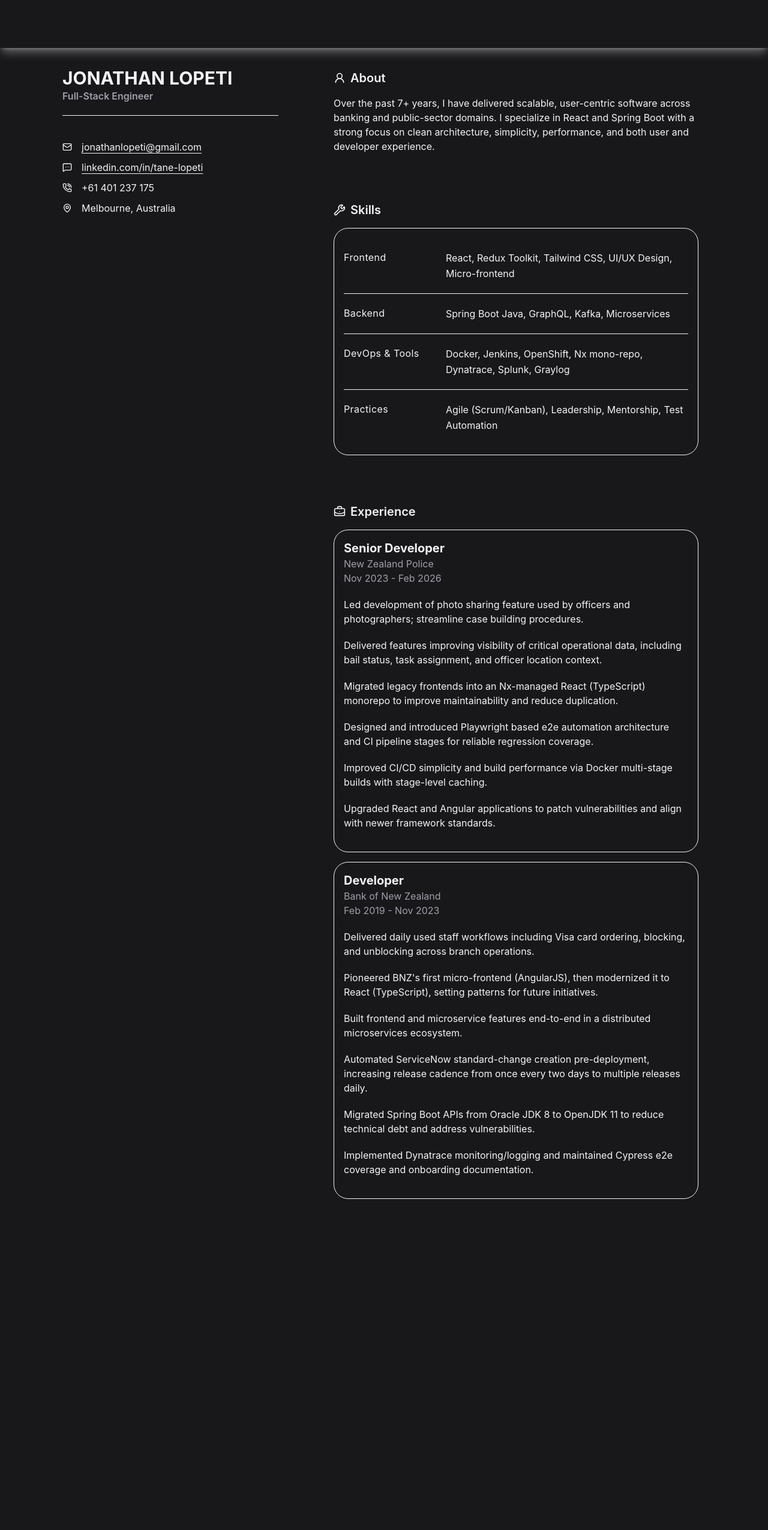
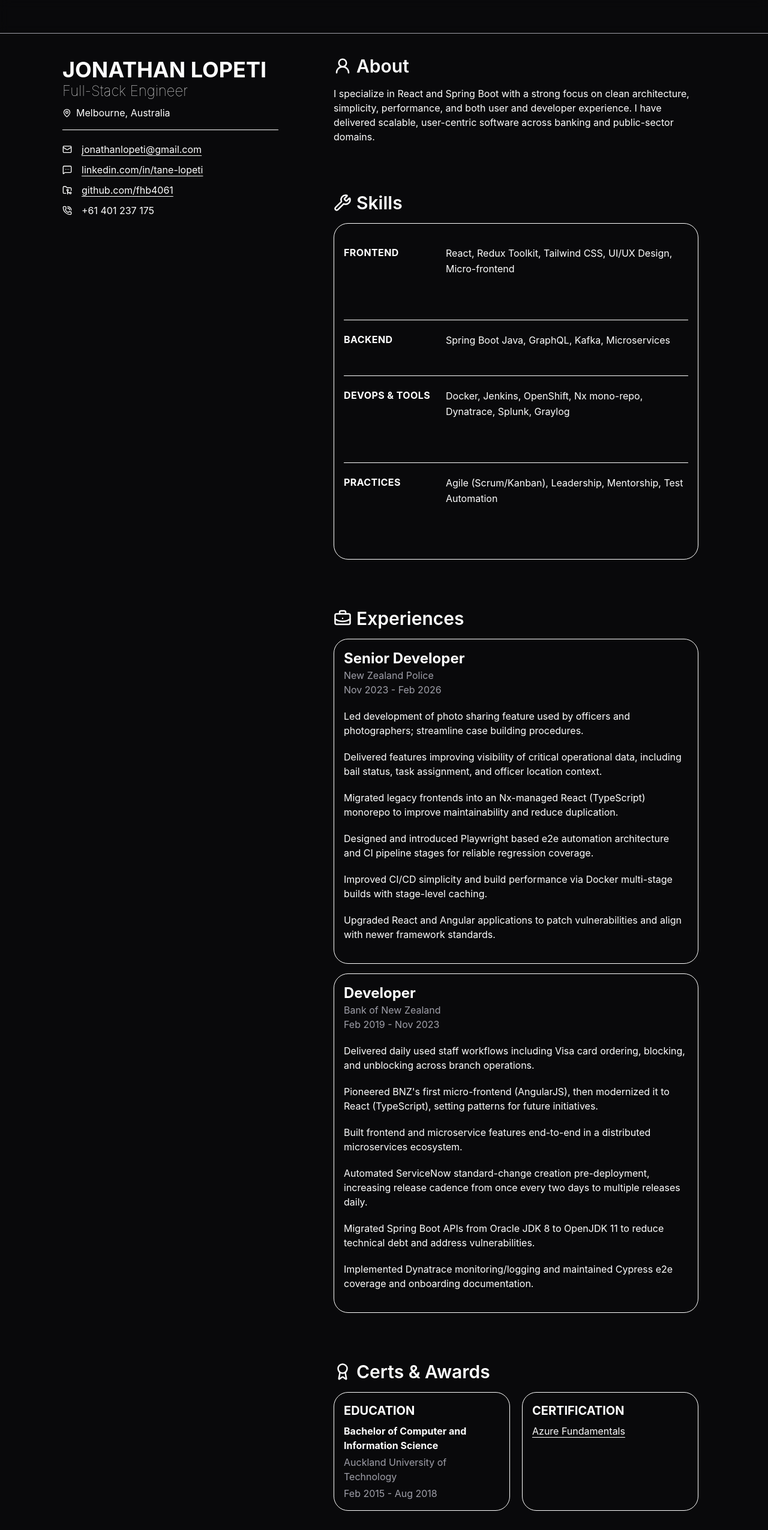
Before and after one commit to fhb4061/tane-site, a React (Vite) app: page / in a window 1280 px wide. Shown: the whole page at 60% size. Before the commit the page ends 2031 px from the top, so only its background shows below. Built offline with nearby package versions, Linux system fonts and the light colour scheme.

Commit message:
some redsign and moving things around

```diff
--- a/src/App.tsx
+++ b/src/App.tsx
@@ -2,28 +2,24 @@ import { Header } from "./components/Header";
 import { Skills } from "./features/Skills";
 import { Experiences } from "./features/Experiences";
 import { About } from "./features/About";
-import { Contact } from "./features/Contact";
+import { CertsAward } from "./features/CertsAward";
+import { Hero } from "./features/Hero";
 
 function App() {
   return (
     <div className="min-h-screen">
       <Header />
-      <div className="mx-auto grid w-full max-w-6xl gap-14 px-5 py-14 sm:px-8 sm:py-5 lg:w-[90vw] lg:max-w-none lg:grid-cols-[minmax(300px,360px)_1fr] lg:gap-20 lg:px-10 lg:pt-6">
-        <aside className="lg:sticky lg:top-28 lg:self-start">
-          <div className="space-y-10">
-            <div className="flex flex-col border-b pb-5">
-              <h3 className="text-3xl uppercase font-bold">Jonathan Lopeti</h3>
-              <span className="text-faded-fg font-semibold">Full-Stack Engineer</span>
-            </div>
-            <Contact />
-          </div>
+      <div className="mx-auto grid w-full max-w-6xl gap-14 p-5 lg:w-[90vw] lg:grid-cols-[minmax(300px,360px)_1fr] lg:gap-20 lg:px-10 lg:pt-6">
+        <aside className="lg:sticky lg:top-24 lg:self-start">
+          <Hero />
         </aside>
 
-        <div className="space-y-14">
+        <main className="space-y-14">
           <About />
           <Skills />
           <Experiences />
-        </div>
+          <CertsAward />
+        </main>
       </div>
     </div>
   )
--- a/src/components/Header.tsx
+++ b/src/components/Header.tsx
@@ -1,6 +1,6 @@
 export function Header() {
     return (
-        <header className="flex backdrop-blur sticky top-0 items-center justify-between shadow-lg shadow-foreground/35 h-20">
+        <header className="flex backdrop-blur sticky top-0 items-center justify-between h-14 border-b border-faded-fg">
             <div className="p-3 flex justify-between items-center w-full">
             </div>
         </header>
--- a/src/components/Section.tsx
+++ b/src/components/Section.tsx
@@ -7,7 +7,17 @@ type SectionProps = {
 export function Section({ children, id }: SectionProps) {
     return (
         <section className="p-3 w-full" id={id}>
-            {children}
+            <div className="space-y-4">
+                {children}
+            </div>
         </section>
     )
 }
+
+export function SectionHeader({ children }: PropsWithChildren) {
+    return (
+        <div className="flex gap-2 items-center">
+            {children}
+        </div>
+    )
+}
--- a/src/features/About.tsx
+++ b/src/features/About.tsx
@@ -1,16 +1,14 @@
 import { UserRound } from "lucide-react";
-import { Section } from "../components/Section";
+import { Section, SectionHeader } from "../components/Section";
 
 export function About() {
     return (
         <Section id="about">
-            <div className="space-y-4">
-                <div className="flex gap-2 items-center">
-                    <UserRound className="size-5" />
-                    <h3 className="text-xl font-semibold">About</h3>
-                </div>
-                <p>Over the past 7+ years, I have delivered scalable, user-centric software across banking and public-sector domains. I specialize in React and Spring Boot with a strong focus on clean architecture, simplicity, performance, and both user and developer experience.</p>
-            </div>
+            <SectionHeader>
+                <UserRound size={30} />
+                <h2 className="text-2xl lg:text-3xl font-semibold">About</h2>
+            </SectionHeader>
+            <p>I specialize in React and Spring Boot with a strong focus on clean architecture, simplicity, performance, and both user and developer experience. I have delivered scalable, user-centric software across banking and public-sector domains.</p>
         </Section>
     )
 }
--- /dev/null
+++ b/src/features/CertsAward.tsx
@@ -0,0 +1,35 @@
+import { Award } from "lucide-react";
+import { Section, SectionHeader } from "../components/Section";
+import { Card } from "../components/Card";
+
+export function CertsAward() {
+    return (
+        <Section>
+            <SectionHeader>
+                <Award size={30} />
+                <h2 className="text-2xl lg:text-3xl font-semibold">Certs & Awards</h2>
+            </SectionHeader>
+            <div className="grid gap-5 grid-cols-1 lg:grid-cols-2">
+                <Card>
+                    <h4 className="font-bold mb-2 uppercase text-lg lg:text-xl">Education</h4>
+                    <div className="grid gap-1">
+                        <span className="font-bold">Bachelor of Computer and Information Science</span>
+                        <span className="text-faded-fg">Auckland University of Technology</span>
+                        <span className="text-faded-fg">Feb 2015 - Aug 2018</span>
+                    </div>
+                </Card>
+                <Card>
+                    <h4 className="font-bold mb-2 uppercase text-lg lg:text-xl">Certification</h4>
+                    <a
+                        href="https://www.credly.com/badges/a788484c-dfee-40ad-a5b5-920053580638"
+                        rel="noopener noreferrer"
+                        target="_blank"
+                        className="underline underline-offset-4 hover:text-foreground-hover"
+                    >
+                        Azure Fundamentals
+                    </a>
+                </Card>
+            </div>
+        </Section>
+    )
+}
--- a/src/features/Contact.tsx
+++ b/src/features/Contact.tsx
@@ -1,11 +1,12 @@
-import { MailIcon, MapPin, MessageSquareMore, PhoneCallIcon } from "lucide-react";
+import { FolderGit2, MailIcon, MessageSquareMore, PhoneCallIcon } from "lucide-react";
 
 type PortfolioContact = {
     email: string;
     phone: string;
     linkedinUrl: string;
     linkedinLabel: string;
-    location: string;
+    githubLabel: string;
+    githubLink: string;
 };
 
 // usually get this from api maybe but will leave it here for simplicity
@@ -14,7 +15,8 @@ const contact: PortfolioContact = {
     phone: "+61 401 237 175",
     linkedinUrl: "https://www.linkedin.com/in/tane-lopeti",
     linkedinLabel: "linkedin.com/in/tane-lopeti",
-    location: "Melbourne, Australia",
+    githubLabel: "github.com/fhb4061",
+    githubLink: "https://github.com/fhb4061",
 }
 
 export function Contact() {
@@ -22,7 +24,7 @@ export function Contact() {
         <ul className="space-y-2.5">
             <li className="flex items-center gap-4">
                 <MailIcon className="size-4" />
-                <a className="underline underline-offset-4 hover:text-zinc-300" href={`mailto:${contact.email}`}>
+                <a className="underline underline-offset-4 hover:text-foreground-hover" href={`mailto:${contact.email}`}>
                     {contact.email}
                 </a>
             </li>
@@ -30,7 +32,7 @@ export function Contact() {
             <li className="flex items-center gap-4">
                 <MessageSquareMore className="size-4" />
                 <a
-                    className="underline underline-offset-4 hover:text-zinc-300"
+                    className="underline underline-offset-4 hover:text-foreground-hover"
                     href={contact.linkedinUrl}
                     rel="noopener noreferrer"
                     target="_blank"
@@ -40,13 +42,20 @@ export function Contact() {
             </li>
 
             <li className="flex items-center gap-4">
-                <PhoneCallIcon className="size-4" />
-                {contact.phone}
+                <FolderGit2 className="size-4" />
+                <a
+                    className="underline underline-offset-4 hover:text-foreground-hover"
+                    href={contact.githubLink}
+                    rel="noopener noreferrer"
+                    target="_blank"
+                >
+                    {contact.githubLabel}
+                </a>
             </li>
 
             <li className="flex items-center gap-4">
-                <MapPin className="size-4" />
-                {contact.location}
+                <PhoneCallIcon className="size-4" />
+                {contact.phone}
             </li>
         </ul>
     )
--- a/src/features/Experiences.tsx
+++ b/src/features/Experiences.tsx
@@ -1,5 +1,5 @@
 import { BriefcaseBusiness } from "lucide-react";
-import { Section } from "../components/Section";
+import { Section, SectionHeader } from "../components/Section";
 import { Card } from "../components/Card";
 
 type ExperienceItem = {
@@ -42,17 +42,16 @@ const experiences: ExperienceItem[] = [
 export function Experiences() {
     return (
         <Section id="experience">
-            <div className="space-y-4">
-                <div className="flex gap-2 items-center">
-                    <BriefcaseBusiness className="size-5" />
-                    <h3 className="text-xl font-semibold">Experience</h3>
-                </div>
+            <SectionHeader>
+                <BriefcaseBusiness size={30} />
+                <h2 className="text-2xl lg:text-3xl font-semibold">Experiences</h2>
+            </SectionHeader>
 
             {experiences.map((exp) => (
                 <Card id={exp.period}>
                     {/* header */}
                     <div>
-                            <h3 className="font-bold text-xl">{exp.role}</h3>
+                        <h3 className="text-xl lg:text-2xl font-bold">{exp.role}</h3>
                         <div className="text-zinc-400 grid">
                             <span>{exp.company}</span>
                             <span>{exp.period}</span>
@@ -71,7 +70,7 @@ export function Experiences() {
                     </div>
                 </Card>
             ))}
-            </div>
+
         </Section>
     )
 }
--- /dev/null
+++ b/src/features/Hero.tsx
@@ -0,0 +1,19 @@
+import { MapPin } from "lucide-react";
+import { Contact } from "./Contact";
+
+export function Hero() {
+    return (
+        <div className="space-y-5">
+            <div className="flex flex-col border-b pb-4">
+                <h1 className="uppercase font-bold text-3xl lg:text-4xl">Jonathan Lopeti</h1>
+                <h2 className="text-lg lg:text-2xl font-thin">Full-Stack Engineer</h2>
+
+                <div className="flex items-center gap-2 mt-2">
+                    <MapPin size="15" />
+                    <span>Melbourne, Australia</span>
+                </div>
+            </div>
+            <Contact />
+        </div>
+    )
+}
--- a/src/features/Skills.tsx
+++ b/src/features/Skills.tsx
@@ -1,5 +1,5 @@
 import { WrenchIcon } from "lucide-react";
-import { Section } from "../components/Section";
+import { Section, SectionHeader } from "../components/Section";
 import { Card } from "../components/Card";
 
 type Skills = {
@@ -29,22 +29,20 @@ const skills: Skills[] = [
 export function Skills() {
     return (
         <Section id="skills">
-            <div className="space-y-4">
-                <div className="flex gap-2 items-center">
-                    <WrenchIcon className="size-5" />
-                    <h3 className="text-xl font-semibold">Skills</h3>
-                </div>
+            <SectionHeader>
+                <WrenchIcon size={30} />
+                <h2 className="text-2xl lg:text-3xl font-semibold">Skills</h2>
+            </SectionHeader>
 
             <Card>
                 {skills.map((value) => (
-                        <div id={value.category} className="grid grid-cols-[170px_1fr] items-start py-5 border-b last:border-b-0">
-                            <span className="tracking-wide">{value.category}</span>
+                    <div id={value.category} className="grid grid-rows-2 lg:grid-cols-[170px_1fr] items-start py-5 border-b last:border-b-0">
+                        <span className="tracking-wide font-bold uppercase">{value.category}</span>
                         <span className="leading-relaxed">{value.skills.join(", ")}</span>
                     </div>
                 ))}
             </Card>
-            </div>
-        </Section>
+        </Section >
     )
 
 }
--- a/src/index.css
+++ b/src/index.css
@@ -1,14 +1,16 @@
 @import "tailwindcss";
 
 @theme inline {
-  --color-background: var(--color-zinc-900);
-  --color-foreground: var(--color-zinc-100);
-  --color-foreground-hover: var(--color-zinc-300);
+  --color-background: var(--color-zinc-950);
+  --color-foreground: var(--foreground);
+  --color-foreground-hover: var(--color-zinc-400);
+  --color-primary: var(--primary);
   --color-faded-fg: var(--color-zinc-400);
 }
 
 :root {
-  --foreground-color: #1aad26;
+  --primary: oklch(0.83 0.17 145);
+  --foreground: #ffff;
 }
 
 @layer base {
@@ -16,6 +18,7 @@
   body {
     background-color: var(--color-background);
     color: var(--color-foreground);
+    font-size: var(--text-base);
   }
 
   html {
```
Lines whose indentation alone changed are shown as unchanged.
